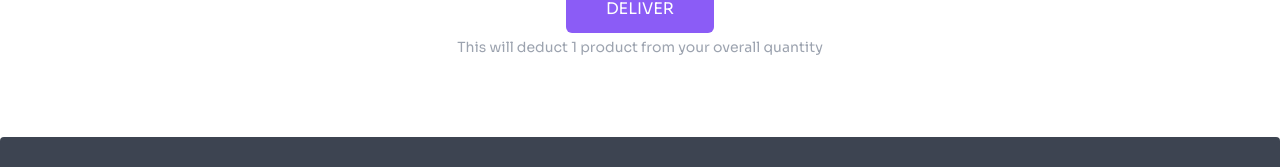
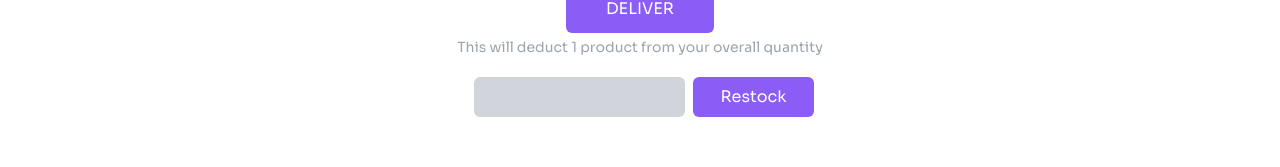
Before and after one commit to Alapottra-troj1n/furnitano-client, a React (Create React App) app: page /product/1 in a window 1280 px wide. Shown: the part 347-514 px from the top of the page. Built offline with nearby package versions, Linux system fonts and the light colour scheme; no server answers; sample sign-in values are in the browser's storage; the HTML template or start-up script is replaced by a standard one.

Commit message:
added restock functionality

```diff
--- a/src/components/Home/Home.jsx
+++ b/src/components/Home/Home.jsx
@@ -1,3 +1,4 @@
+import { Link } from "react-router-dom";
 import useProducts from "../../Hooks/useProducts";
 import HomeSectionOne from "../HomeSectionOne/HomeSectionOne";
 import ProductCard from "../ProductCard/ProductCard";
@@ -25,6 +26,9 @@ const Home = ({handleInventoryScroll, inventoryRef}) => {
       <div className=' my-10 grid grid-cols-1 md:grid-cols-2 lg:grid-cols-3 gap-10 ' ref={inventoryRef}>
         {products.slice(0,6).map(product => <ProductCard product={product} key={product._id} />)}
       </div>
+      <div className="text-center mt-2">
+      <Link to='/manage'> <button className="btn ">Manage Inventory</button></Link>
+      </div>
      </div>
 
      <HomeSectionOne/>
--- a/src/components/Navbar/Navbar.jsx
+++ b/src/components/Navbar/Navbar.jsx
@@ -20,7 +20,7 @@ const Navbar = ({handleInventoryScroll}) => {
               <li onClick={handleInventoryScroll}><span>Inventory</span> </li>
 
               {user ? <>
-              <li><Link to='/'>Manage Inventory</Link></li>
+              <li><Link to='/manage'>Manage Inventory</Link></li>
               <li><Link to='/'>Add Furniture</Link></li>
               <li><Link to='/'>My Inventory</Link></li>
               </> : ''}
@@ -34,7 +34,7 @@ const Navbar = ({handleInventoryScroll}) => {
           <li onClick={handleInventoryScroll}><span>Inventory</span> </li>
 
           {user ? <>
-              <li><Link to='/'>Manage Inventory</Link></li>
+              <li><Link to='/manage'>Manage Inventory</Link></li>
               <li><Link to='/'>Add Furniture</Link></li>
               <li><Link to='/'>My Inventory</Link></li>
 
--- a/src/components/ProductPage/ProductPage.jsx
+++ b/src/components/ProductPage/ProductPage.jsx
@@ -45,6 +45,43 @@ const ProductPage = () => {
 
 
     }
+
+
+
+  }
+  const handleRestock = async(e) =>{
+
+    e.preventDefault();
+    const restock = e.target.restock.value
+
+    const updatedStock = parseInt(quantity) + parseInt(restock);
+
+    const updatedQuanity = {data : updatedStock}
+
+
+    const settings = {
+      method: 'PUT',
+      headers: {
+          Accept: 'application/json',
+          'Content-Type': 'application/json',
+      },
+      body: JSON.stringify(updatedQuanity)
+  };
+
+  const response = await fetch(`http://localhost:5000/restock/${id}`, settings);
+  const data = await response.json();
+  if(data.acknowledged === true){
+
+    setQuantity(updatedStock);
+    toast.success("Quantity is updated ! ",{
+      position: toast.POSITION.BOTTOM_LEFT
+    });
+    e.target.reset();
+
+
+  }
+
+
 
 
 
@@ -115,6 +152,13 @@ const ProductPage = () => {
             <p className="text-sm mt-1 text-gray-400">This will deduct 1 product from your overall quantity</p>
             </div>
 
+            <form className="text-center my-5" onSubmit={handleRestock}>
+             <input type="number" name="restock" className="py-2 p-2 rounded-md mx-2 bg-gray-300 "  />
+            <input type="submit" value="Restock" className="bg-violet-500 hover:bg-violet-700 transition-colors text-white py-2 px-7 rounded-md cursor-pointer" />
+            </form>
+
+
+
 
 
 
```
